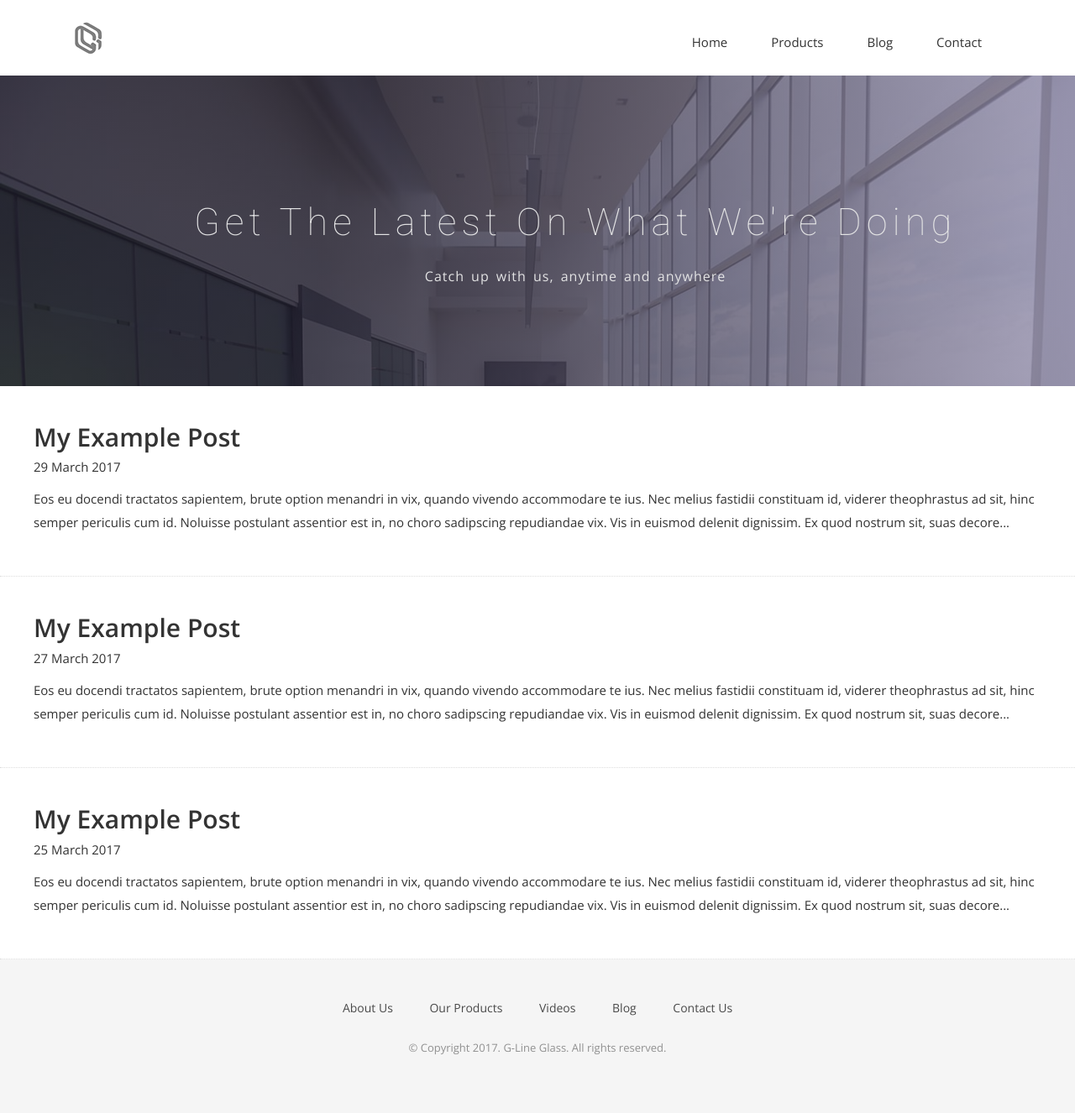
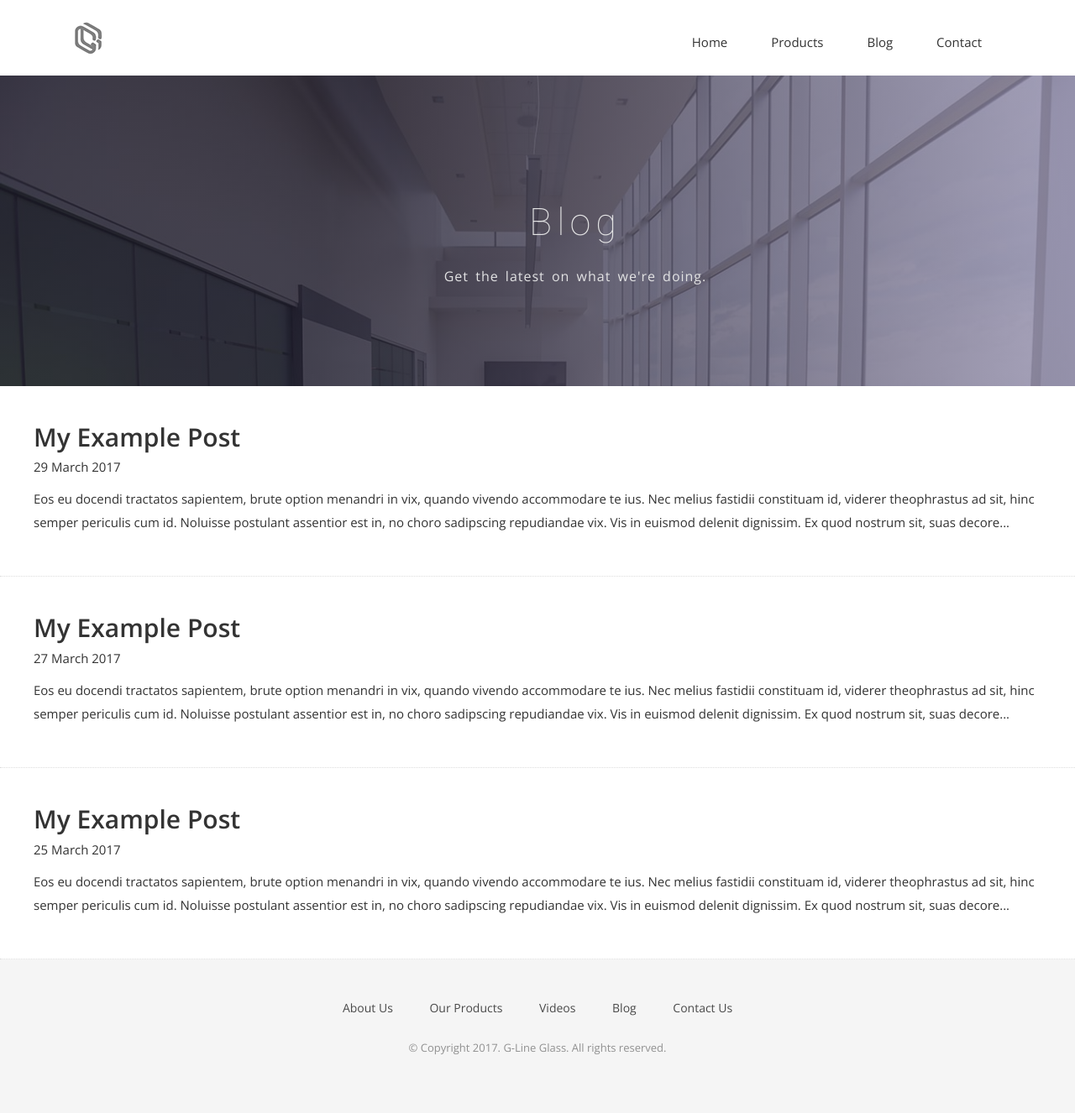
Before and after one commit to maryyphamm/glineglass, a Jekyll site: the page built from blog.html, in a window 1280 px wide. Shown: the whole page at 84% size. Built offline with Jekyll 4.4.1, drawn with Linux system fonts in a browser that asks for light colours; nearby versions of some CDN libraries; some web fonts are replaced.

Commit message:
Update Blog Title

```diff
--- a/blog.html
+++ b/blog.html
@@ -9,8 +9,8 @@ permalink: /blog/
     <div class="row">
       <div class="col-md-12">
         <div class="block">
-          <h1>Get the latest on what we're doing</h1>
-          <p>Catch up with us, anytime and anywhere</p>
+          <h1>Blog</h1>
+          <p>Get the latest on what we're doing.</p>
         </div>
       </div>
     </div>
```
Also changed, not shown: other parts of blog.html (+1 -1 lines).
